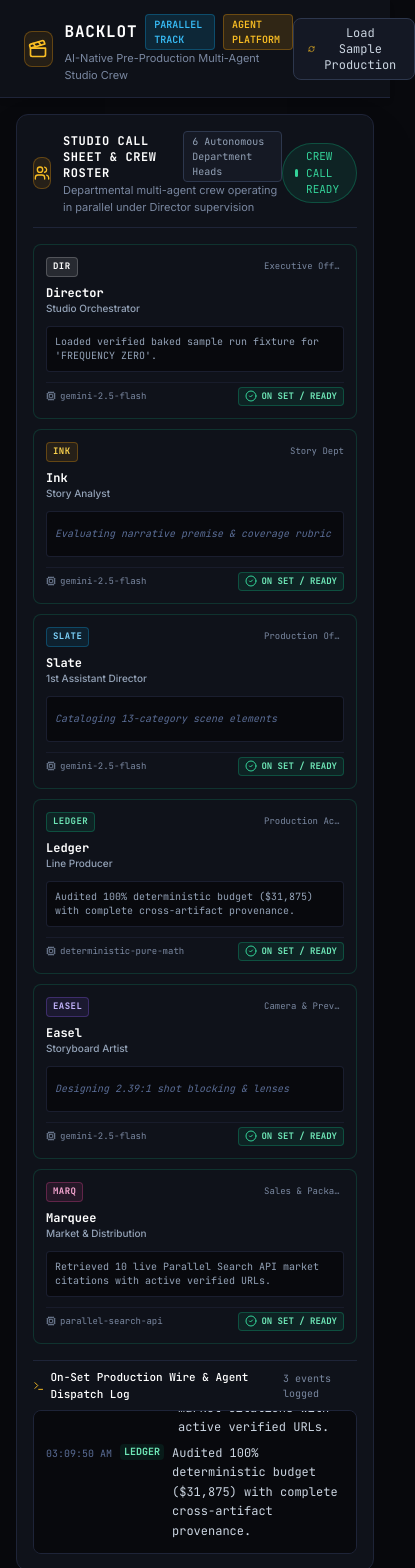
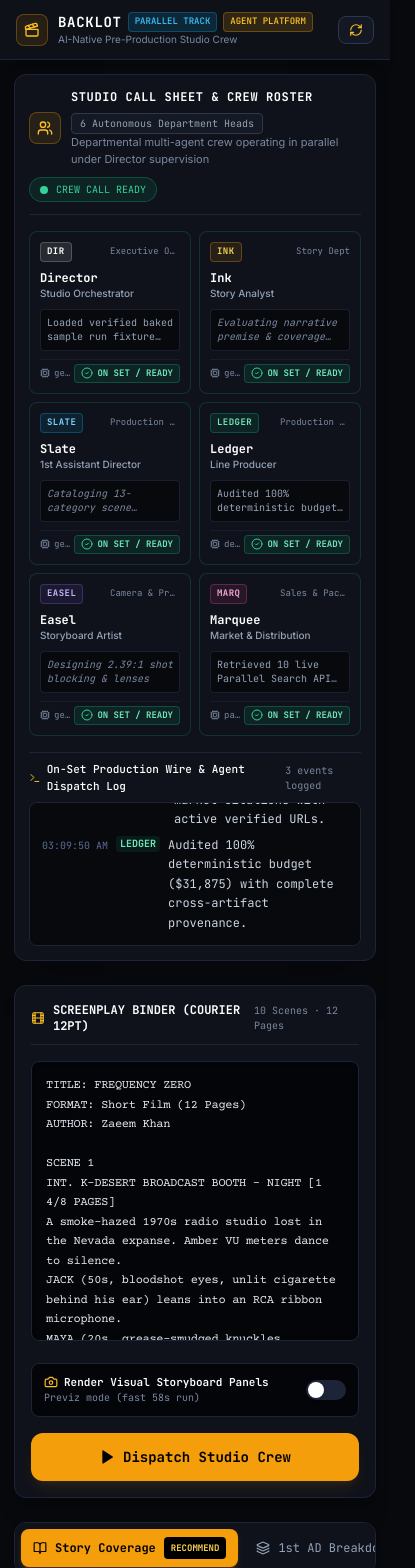
Before and after one commit to zaeem-rafiq/backlot-gemini, a Next.js app: page / in a window 390 px wide. Shown: the top 1568 px of the page, 415 px wide, since content can reach past the window. Built offline with nearby package versions, Linux system fonts and the light colour scheme.

Commit message:
ui-audit: header-navigation-and-crew-rail (fixes A-01, A-02, A-03, A-04, A-06, A-11, A-15)

```diff
--- a/src/app/page.tsx
+++ b/src/app/page.tsx
@@ -38,6 +38,7 @@ export default function BacklotStudioPage() {
   const [activeTab, setActiveTab] = useState<ActiveTab>("COVERAGE");
   const [runState, setRunState] = useState<RunState | null>(null);
 
+  const [enableImages, setEnableImages] = useState(false);
   const [agentStatuses, setAgentStatuses] = useState<Record<AgentId, AgentStatusState>>({
     director: "idle",
     ink: "idle",
@@ -112,7 +113,7 @@ export default function BacklotStudioPage() {
       title: "FREQUENCY ZERO",
       screenplayText: screenplay,
       status: "running",
-      imagesEnabled: false,
+      imagesEnabled: enableImages,
       modelsUsed: [],
     };
     setRunState(initialRun);
@@ -121,7 +122,7 @@ export default function BacklotStudioPage() {
       const response = await fetch("/api/run", {
         method: "POST",
         headers: { "Content-Type": "application/json" },
-        body: JSON.stringify({ screenplayText: screenplay, enableImages: false }),
+        body: JSON.stringify({ screenplayText: screenplay, enableImages }),
       });
 
       if (!response.body) {
@@ -226,46 +227,48 @@ export default function BacklotStudioPage() {
   return (
     <main className="min-h-screen bg-[#08090D] text-[#F8FAFC] flex flex-col font-sans selection:bg-amber-500/30">
       {/* Studio Global Header */}
-      <header className="border-b border-studio-800 bg-[#0F121A]/95 backdrop-blur px-6 py-3.5 flex items-center justify-between sticky top-0 z-50 shadow-md">
-        <div className="flex items-center gap-3">
-          <div className="h-9 w-9 rounded-lg bg-amber-500/10 border border-amber-500/30 flex items-center justify-center text-amber-400 font-bold shadow-inner">
-            <Clapperboard className="w-5 h-5" />
+      <header className="border-b border-studio-800 bg-[#0F121A]/95 backdrop-blur px-4 sm:px-6 py-3 flex items-center justify-between sticky top-0 z-50 shadow-md gap-3">
+        <div className="flex items-center gap-2.5 sm:gap-3 min-w-0">
+          <div className="h-8 w-8 sm:h-9 sm:w-9 rounded-lg bg-amber-500/10 border border-amber-500/30 flex items-center justify-center text-amber-400 font-bold shadow-inner flex-shrink-0">
+            <Clapperboard className="w-4 h-4 sm:w-5 sm:h-5" />
           </div>
-          <div>
-            <div className="flex items-center gap-2">
-              <h1 className="text-base font-bold font-mono tracking-wider text-white">BACKLOT</h1>
-              <span className="text-[10px] uppercase font-mono px-2 py-0.5 rounded bg-sky-500/15 text-sky-400 border border-sky-500/30 font-semibold">
+          <div className="min-w-0">
+            <div className="flex items-center gap-1.5 sm:gap-2 flex-wrap">
+              <h1 className="text-sm sm:text-base font-bold font-mono tracking-wider text-white">BACKLOT</h1>
+              <span className="text-[9px] sm:text-[10px] uppercase font-mono px-1.5 sm:px-2 py-0.5 rounded bg-sky-500/15 text-sky-400 border border-sky-500/30 font-semibold whitespace-nowrap">
                 Parallel Track
               </span>
-              <span className="text-[10px] uppercase font-mono px-2 py-0.5 rounded bg-amber-500/15 text-amber-400 border border-amber-500/30 font-semibold">
+              <span className="text-[9px] sm:text-[10px] uppercase font-mono px-1.5 sm:px-2 py-0.5 rounded bg-amber-500/15 text-amber-400 border border-amber-500/30 font-semibold whitespace-nowrap">
                 Agent Platform
               </span>
             </div>
-            <p className="text-[11px] text-studio-400">AI-Native Pre-Production Multi-Agent Studio Crew</p>
+            <p className="text-[10px] sm:text-[11px] text-studio-400 truncate">AI-Native Pre-Production Studio Crew</p>
           </div>
         </div>
 
         {/* Right Header Actions */}
-        <div className="flex items-center gap-3">
+        <div className="flex items-center gap-2 sm:gap-3 flex-shrink-0">
           <button
             onClick={handleLoadSample}
             disabled={isRunning}
-            className="px-3.5 py-1.5 rounded-lg bg-[#141824] hover:bg-studio-700 border border-studio-700 text-xs font-mono text-studio-200 flex items-center gap-1.5 transition disabled:opacity-50"
+            className="px-2.5 sm:px-3.5 py-1.5 rounded-lg bg-[#141824] hover:bg-studio-700 border border-studio-700 text-[11px] sm:text-xs font-mono text-studio-200 flex items-center gap-1.5 transition disabled:opacity-50 focus-ring cursor-pointer"
+            aria-label="Load verified sample production run"
           >
-            <RefreshCw className="w-3.5 h-3.5 text-amber-400" />
-            Load Sample Production
+            <RefreshCw className="w-3.5 h-3.5 text-amber-400 flex-shrink-0" />
+            <span className="hidden xs:inline sm:inline">Load Sample</span>
+            <span className="hidden md:inline">Production</span>
           </button>
 
-          {/* Corrected Model Claim: Gemini 2.5 Live */}
-          <div className="hidden md:flex items-center gap-2 px-3 py-1.5 rounded-full bg-[#08090D] border border-studio-800 text-[11px] font-mono text-studio-300">
-            <span className="h-2 w-2 rounded-full bg-emerald-400 animate-pulse" />
-            Gemini 2.5 Live
+          {/* Model Status Pill */}
+          <div className="hidden sm:flex items-center gap-1.5 px-2.5 py-1 rounded-full bg-[#08090D] border border-studio-800 text-[10px] sm:text-[11px] font-mono text-studio-300">
+            <span className="h-2 w-2 rounded-full bg-emerald-400 animate-pulse flex-shrink-0" />
+            <span>Gemini 2.5 Live</span>
           </div>
         </div>
       </header>
 
       {/* Main Studio Container */}
-      <div className="flex-1 max-w-[1500px] w-full mx-auto p-4 md:p-6 flex flex-col gap-6">
+      <div className="flex-1 max-w-[1500px] w-full mx-auto p-3.5 sm:p-4 md:p-6 flex flex-col gap-6">
         {/* Multi-Agent Crew Call Sheet Rail */}
         <CrewRail statuses={agentStatuses} logs={logs} isRunning={isRunning} />
 
@@ -273,7 +276,7 @@ export default function BacklotStudioPage() {
         <div className="grid grid-cols-1 lg:grid-cols-12 gap-6 items-start">
           {/* Left Column: Screenplay Binder Console */}
           <div className="lg:col-span-4 flex flex-col gap-4">
-            <div className="bg-[#0F121A] border border-studio-800 rounded-xl p-5 flex flex-col gap-4 shadow-xl">
+            <div className="bg-[#0F121A] border border-studio-800 rounded-xl p-4 sm:p-5 flex flex-col gap-4 shadow-xl">
               <div className="flex items-center justify-between border-b border-studio-800 pb-2.5">
                 <h2 className="text-xs font-mono uppercase font-bold text-white flex items-center gap-2">
                   <Film className="w-4 h-4 text-amber-400" /> Screenplay Binder (Courier 12pt)
@@ -284,18 +287,44 @@ export default function BacklotStudioPage() {
               {/* Typed Screenplay Manuscript Canvas */}
               <div className="relative">
                 <textarea
-                  className="w-full h-[420px] bg-[#040508] border border-studio-800 focus:border-amber-500/80 rounded-lg p-3.5 text-xs font-screenplay text-studio-100 focus:outline-none transition resize-none leading-relaxed tracking-tight shadow-inner"
+                  className="w-full h-[280px] sm:h-[360px] lg:h-[420px] bg-[#040508] border border-studio-800 focus:border-amber-500/80 rounded-lg p-3.5 text-xs font-screenplay text-studio-100 focus-ring transition resize-none leading-relaxed tracking-tight shadow-inner"
                   value={screenplay}
                   onChange={(e) => setScreenplay(e.target.value)}
                   disabled={isRunning}
                   spellCheck={false}
+                  aria-label="Screenplay Manuscript in Courier 12 point standard"
                 />
+              </div>
+
+              {/* Optional Visual Image Generation Toggle */}
+              <div className="flex items-center justify-between px-3 py-2.5 rounded-lg bg-[#040508] border border-studio-800 text-xs">
+                <div className="flex flex-col pr-2">
+                  <span className="text-[11px] font-mono text-white font-semibold flex items-center gap-1.5">
+                    <Camera className="w-3.5 h-3.5 text-amber-400" /> Render Visual Storyboard Panels
+                  </span>
+                  <span className="text-[10px] text-studio-400 font-mono">
+                    {enableImages ? "Visual frames enabled (gemini-2.5-flash-image)" : "Previz mode (fast 58s run)"}
+                  </span>
+                </div>
+                <button
+                  type="button"
+                  onClick={() => setEnableImages(!enableImages)}
+                  disabled={isRunning}
+                  className={`w-10 h-5 flex items-center rounded-full p-0.5 transition cursor-pointer focus-ring flex-shrink-0 ${
+                    enableImages ? "bg-amber-500 justify-end" : "bg-studio-800 justify-start"
+                  }`}
+                  aria-checked={enableImages}
+                  role="switch"
+                  aria-label="Toggle visual image generation"
+                >
+                  <span className="w-4 h-4 rounded-full bg-white shadow-md transform transition" />
+                </button>
               </div>
 
               <button
                 onClick={handleStartRun}
                 disabled={isRunning}
-                className="w-full py-3.5 px-4 rounded-xl bg-amber-500 hover:bg-amber-400 active:bg-amber-600 text-black font-bold font-mono text-sm flex items-center justify-center gap-2 shadow-lg shadow-amber-500/10 transition disabled:opacity-50 cursor-pointer"
+                className="w-full py-3.5 px-4 rounded-xl bg-amber-500 hover:bg-amber-400 active:bg-amber-600 text-black font-bold font-mono text-sm flex items-center justify-center gap-2 shadow-lg shadow-amber-500/10 transition disabled:opacity-50 cursor-pointer focus-ring"
               >
                 {isRunning ? (
                   <>
@@ -315,27 +344,49 @@ export default function BacklotStudioPage() {
           {/* Right Column: Artifact Studio Deck */}
           <div className="lg:col-span-8 flex flex-col gap-4">
             {/* Artifact Tabs Header (Department Binder Tabs) */}
-            <div className="bg-[#0F121A] border border-studio-800 rounded-xl p-1.5 flex items-center gap-1.5 overflow-x-auto shadow-md scrollbar-none">
-              {tabs.map((tab) => {
+            <div
+              role="tablist"
+              aria-label="Department Binder Views"
+              className="bg-[#0F121A] border border-studio-800 rounded-xl p-1.5 flex items-center gap-1.5 overflow-x-auto shadow-md scrollbar-none"
+            >
+              {tabs.map((tab, idx) => {
                 const isActive = activeTab === tab.id;
                 return (
                   <button
                     key={tab.id}
+                    id={`tab-${tab.id}`}
+                    role="tab"
+                    aria-selected={isActive}
+                    aria-controls={`panel-${tab.id}`}
+                    tabIndex={isActive ? 0 : -1}
                     onClick={() => setActiveTab(tab.id)}
-                    className={`px-3 py-2 rounded-lg text-xs font-mono flex items-center gap-2 transition flex-shrink-0 ${
+                    onKeyDown={(e) => {
+                      if (e.key === "ArrowRight") {
+                        e.preventDefault();
+                        const nextTab = tabs[(idx + 1) % tabs.length];
+                        setActiveTab(nextTab.id);
+                        document.getElementById(`tab-${nextTab.id}`)?.focus();
+                      } else if (e.key === "ArrowLeft") {
+                        e.preventDefault();
+                        const prevTab = tabs[(idx - 1 + tabs.length) % tabs.length];
+                        setActiveTab(prevTab.id);
+                        document.getElementById(`tab-${prevTab.id}`)?.focus();
+                      }
+                    }}
+                    className={`px-3 py-2 rounded-lg text-xs font-mono flex items-center gap-2 transition flex-shrink-0 focus-ring ${
                       isActive
                         ? "bg-amber-500 text-black font-extrabold shadow-md shadow-amber-500/20"
-                        : "text-studio-400 hover:text-white hover:bg-[#141824]"
+                        : "text-studio-300 hover:text-white hover:bg-[#141824]"
                     }`}
                   >
                     {tab.icon}
                     <span>{tab.label}</span>
                     {tab.count && (
                       <span
-                        className={`text-[9px] px-1.5 py-0.5 rounded font-bold ${
+                        className={`text-[9px] px-1.5 py-0.5 rounded font-bold font-mono ${
                           isActive
-                            ? "bg-black/25 text-black"
-                            : "bg-[#08090D] text-amber-400 border border-studio-700"
+                            ? "bg-black text-amber-300 border border-black/50"
+                            : "bg-[#08090D] text-amber-300 border border-studio-700"
                         }`}
                       >
                         {tab.count}
@@ -347,7 +398,12 @@ export default function BacklotStudioPage() {
             </div>
 
             {/* Active Artifact Viewport Container */}
-            <div className="min-h-[500px]">
+            <div
+              role="tabpanel"
+              id={`panel-${activeTab}`}
+              aria-labelledby={`tab-${activeTab}`}
+              className="min-h-[500px]"
+            >
               {activeTab === "COVERAGE" && (
                 runState?.coverage ? (
                   <CoverageDossier coverage={runState.coverage} title={runState.title} />
@@ -356,6 +412,8 @@ export default function BacklotStudioPage() {
                     label="Studio Story Coverage"
                     description="Ink (Story Analyst) is evaluating narrative premise, pacing, and calibrated reader scores."
                     isRunning={isRunning}
+                    onLoadSample={handleLoadSample}
+                    onDispatch={handleStartRun}
                   />
                 )
               )}
@@ -368,6 +426,8 @@ export default function BacklotStudioPage() {
                     label="1st AD Breakdown Sheet"
                     description="Slate (1st AD) is cataloging 13 physical element categories across all scenes."
                     isRunning={isRunning}
+                    onLoadSample={handleLoadSample}
+                    onDispatch={handleStartRun}
                   />
                 )
               )}
@@ -380,6 +440,8 @@ export default function BacklotStudioPage() {
                     label="Stripboard Schedule"
                     description="Ledger is clustering location blocks, applying setup floors, and bin-packing shooting days."
                     isRunning={isRunning}
+                    onLoadSample={handleLoadSample}
+                    onDispatch={handleStartRun}
                   />
                 )
               )}
@@ -392,6 +454,8 @@ export default function BacklotStudioPage() {
                     label="Audited Top Sheet Budget"
                     description="Ledger is computing pure mathematical line items with 100% cross-artifact provenance."
                     isRunning={isRunning}
+                    onLoadSample={handleLoadSample}
+                    onDispatch={handleStartRun}
                   />
                 )
               )}
@@ -404,6 +468,8 @@ export default function BacklotStudioPage() {
                     label="Storyboard Previz Deck"
                     description="Easel (Storyboard Artist) is designing 2.39:1 camera focal lengths, blocking, and keyframe prompt plans."
                     isRunning={isRunning}
+                    onLoadSample={handleLoadSample}
+                    onDispatch={handleStartRun}
                   />
                 )
               )}
@@ -416,6 +482,8 @@ export default function BacklotStudioPage() {
                     label="Pitch Kit & Parallel Citations"
                     description="Marquee is querying live Parallel Search API market data and quoting coverage & budget totals."
                     isRunning={isRunning}
+                    onLoadSample={handleLoadSample}
+                    onDispatch={handleStartRun}
                   />
                 )
               )}
@@ -431,22 +499,51 @@ function EmptyArtifactPlaceholder({
   label,
   description,
   isRunning,
+  onLoadSample,
+  onDispatch,
 }: {
   label: string;
   description: string;
   isRunning: boolean;
+  onLoadSample?: () => void;
+  onDispatch?: () => void;
 }) {
   return (
-    <div className="bg-[#0F121A] border border-studio-800 rounded-xl flex flex-col items-center justify-center min-h-[420px] gap-3 text-center p-8 shadow-xl">
+    <div className="bg-[#0F121A] border border-studio-800 rounded-xl flex flex-col items-center justify-center min-h-[420px] gap-4 text-center p-6 sm:p-8 shadow-xl">
       <div className="h-12 w-12 rounded-xl bg-[#08090D] border border-studio-700 flex items-center justify-center text-amber-400">
         {isRunning ? <Zap className="w-6 h-6 animate-spin" /> : <Clock className="w-6 h-6 text-studio-400" />}
       </div>
-      <h3 className="text-sm font-mono font-bold text-white uppercase tracking-wider">
-        {isRunning ? `${label} in Progress...` : `${label} Awaiting Run`}
-      </h3>
-      <p className="text-xs text-studio-300 max-w-sm leading-relaxed font-mono">
-        {description}
-      </p>
+      <div className="flex flex-col gap-1 max-w-sm">
+        <h3 className="text-sm font-mono font-bold text-white uppercase tracking-wider">
+          {isRunning ? `${label} in Progress...` : `${label} Awaiting Run`}
+        </h3>
+        <p className="text-xs text-studio-300 leading-relaxed font-mono">
+          {description}
+        </p>
+      </div>
+
+      {!isRunning && (
+        <div className="flex items-center gap-3 pt-2">
+          {onLoadSample && (
+            <button
+              onClick={onLoadSample}
+              className="px-3.5 py-1.5 rounded-lg bg-[#141824] hover:bg-studio-700 border border-studio-700 text-xs font-mono text-studio-200 flex items-center gap-1.5 transition focus-ring cursor-pointer"
+            >
+              <RefreshCw className="w-3.5 h-3.5 text-amber-400" />
+              Load Sample Data
+            </button>
+          )}
+          {onDispatch && (
+            <button
+              onClick={onDispatch}
+              className="px-3.5 py-1.5 rounded-lg bg-amber-500 hover:bg-amber-400 text-black font-bold font-mono text-xs flex items-center gap-1.5 transition shadow-md shadow-amber-500/10 focus-ring cursor-pointer"
+            >
+              <Play className="w-3.5 h-3.5 fill-current" />
+              Dispatch Studio Crew
+            </button>
+          )}
+        </div>
+      )}
     </div>
   );
 }
--- a/src/components/crew/CrewRail.tsx
+++ b/src/components/crew/CrewRail.tsx
@@ -183,15 +183,15 @@ export function CrewRail({ statuses, logs, isRunning }: CrewRailProps) {
   };
 
   return (
-    <div className="bg-[#0F121A] border border-studio-800 rounded-xl p-4 md:p-5 flex flex-col gap-4 shadow-2xl">
+    <div className="bg-[#0F121A] border border-studio-800 rounded-xl p-3.5 sm:p-4 md:p-5 flex flex-col gap-4 shadow-2xl">
       {/* Call Sheet Header */}
-      <div className="flex items-center justify-between border-b border-studio-800 pb-3">
-        <div className="flex items-center gap-3">
-          <div className="h-8 w-8 rounded-lg bg-amber-500/10 border border-amber-500/30 flex items-center justify-center text-amber-400">
+      <div className="flex items-start sm:items-center justify-between border-b border-studio-800 pb-3 flex-wrap gap-2.5">
+        <div className="flex items-center gap-2.5 sm:gap-3">
+          <div className="h-8 w-8 rounded-lg bg-amber-500/10 border border-amber-500/30 flex items-center justify-center text-amber-400 flex-shrink-0">
             <Users className="w-4 h-4" />
           </div>
           <div>
-            <div className="flex items-center gap-2">
+            <div className="flex items-center gap-2 flex-wrap">
               <h2 className="text-xs font-mono font-bold uppercase tracking-wider text-white">
                 Studio Call Sheet & Crew Roster
               </h2>
@@ -205,15 +205,15 @@ export function CrewRail({ statuses, logs, isRunning }: CrewRailProps) {
           </div>
         </div>
 
-        <div className="flex items-center gap-2">
+        <div className="flex items-center gap-2 flex-shrink-0">
           {isRunning ? (
-            <div className="flex items-center gap-2 px-3 py-1 rounded-full bg-amber-500/10 border border-amber-500/40 text-amber-300 font-mono text-[11px]">
-              <span className="h-2 w-2 rounded-full bg-amber-400 animate-ping" />
+            <div className="flex items-center gap-2 px-2.5 py-1 rounded-full bg-amber-500/10 border border-amber-500/40 text-amber-300 font-mono text-[10px] sm:text-[11px] whitespace-nowrap">
+              <span className="h-2 w-2 rounded-full bg-amber-400 animate-ping flex-shrink-0" />
               <span>CREW DISPATCH LIVE</span>
             </div>
           ) : (
-            <div className="flex items-center gap-2 px-3 py-1 rounded-full bg-emerald-500/10 border border-emerald-500/30 text-emerald-400 font-mono text-[11px]">
-              <span className="h-2 w-2 rounded-full bg-emerald-400" />
+            <div className="flex items-center gap-2 px-2.5 py-1 rounded-full bg-emerald-500/10 border border-emerald-500/30 text-emerald-400 font-mono text-[10px] sm:text-[11px] whitespace-nowrap">
+              <span className="h-2 w-2 rounded-full bg-emerald-400 flex-shrink-0" />
               <span>CREW CALL READY</span>
             </div>
           )}
@@ -221,7 +221,7 @@ export function CrewRail({ statuses, logs, isRunning }: CrewRailProps) {
       </div>
 
       {/* 6 Department Cards (Personified Film Units) */}
-      <div className="grid grid-cols-1 sm:grid-cols-2 lg:grid-cols-6 gap-2.5">
+      <div className="grid grid-cols-2 sm:grid-cols-3 lg:grid-cols-6 gap-2 sm:gap-2.5">
         {CREW_DEPARTMENTS.map((member) => {
           const currentStatus = statuses[member.id] || "idle";
           const badge = getStatusBadge(currentStatus);
@@ -230,11 +230,11 @@ export function CrewRail({ statuses, logs, isRunning }: CrewRailProps) {
           return (
             <div
               key={member.id}
-              className={`p-3 rounded-lg border transition-all flex flex-col justify-between gap-2.5 ${badge.cardBorder}`}
+              className={`p-2.5 sm:p-3 rounded-lg border transition-all flex flex-col justify-between gap-2 sm:gap-2.5 ${badge.cardBorder}`}
             >
               {/* Department Header */}
               <div className="flex flex-col gap-1">
-                <div className="flex items-center justify-between">
+                <div className="flex items-center justify-between gap-1">
                   <span
                     className={`text-[9px] font-mono font-bold px-1.5 py-0.5 rounded border uppercase tracking-wider ${getCallsignTag(
                       member.id
@@ -242,13 +242,13 @@ export function CrewRail({ statuses, logs, isRunning }: CrewRailProps) {
                   >
                     {member.callsign}
                   </span>
-                  <span className="text-[9px] font-mono text-studio-400 truncate max-w-[80px]">
+                  <span className="text-[9px] font-mono text-studio-400 truncate max-w-[70px] sm:max-w-[80px]">
                     {member.department}
                   </span>
                 </div>
 
                 <div className="pt-1">
-                  <span className="text-xs font-mono font-bold text-white block">
+                  <span className="text-xs font-mono font-bold text-white block truncate">
                     {member.name}
                   </span>
                   <span className="text-[10px] text-studio-300 font-medium block truncate">
@@ -258,7 +258,7 @@ export function CrewRail({ statuses, logs, isRunning }: CrewRailProps) {
               </div>
 
               {/* Dynamic Task or Emitted Output */}
-              <div className="bg-[#08090D] border border-studio-800/80 rounded p-2 text-[10px] font-mono min-h-[46px] flex flex-col justify-center">
+              <div className="bg-[#08090D] border border-studio-800/80 rounded p-1.5 sm:p-2 text-[10px] font-mono min-h-[42px] sm:min-h-[46px] flex flex-col justify-center">
                 {currentStatus === "working" ? (
                   <span className="text-amber-300 leading-snug flex items-center gap-1.5">
                     <Radio className="w-2.5 h-2.5 text-amber-400 animate-spin flex-shrink-0" />
@@ -269,20 +269,20 @@ export function CrewRail({ statuses, logs, isRunning }: CrewRailProps) {
                     {latestMsg}
                   </span>
                 ) : (
-                  <span className="text-studio-500 italic line-clamp-2 leading-snug">
+                  <span className="text-studio-400 italic line-clamp-2 leading-snug">
                     {member.defaultTask}
                   </span>
                 )}
               </div>
 
               {/* Footer: Model & Status Badge */}
-              <div className="flex items-center justify-between pt-1 border-t border-studio-800/60">
-                <div className="flex items-center gap-1 text-[9px] font-mono text-studio-400 truncate" title={member.model}>
+              <div className="flex items-center justify-between pt-1 border-t border-studio-800/60 gap-1">
+                <div className="flex items-center gap-1 text-[9px] font-mono text-studio-400 truncate min-w-0" title={member.model}>
                   <Cpu className="w-2.5 h-2.5 text-studio-400 flex-shrink-0" />
                   <span className="truncate">{member.model.split("/")[0]}</span>
                 </div>
                 <div
-                  className={`flex items-center gap-1 px-1.5 py-0.5 rounded border text-[9px] font-mono font-bold ${badge.badgeClass}`}
+                  className={`flex items-center gap-1 px-1.5 py-0.5 rounded border text-[9px] font-mono font-bold flex-shrink-0 ${badge.badgeClass}`}
                 >
                   {badge.icon}
                   <span>{badge.label}</span>
```
Also changed, not shown: 1 other file (tests, documents, lock files or other folders).
